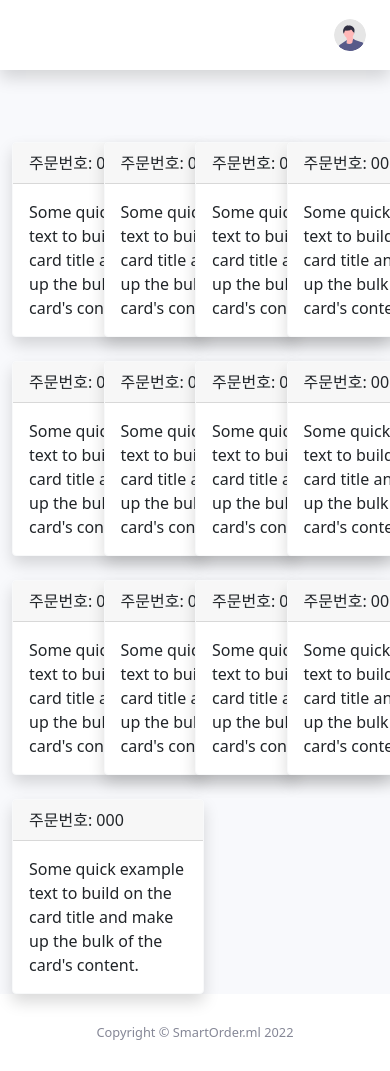
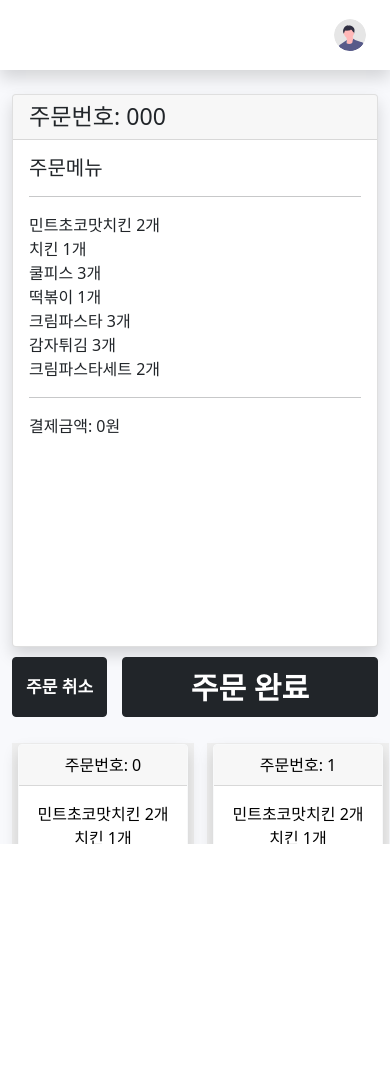
Before and after one commit to wkdtjrrms0/SmartOrder-java-frontend, a React (Create React App) app: page /stores/1/admin in a window 390 px wide. After the commit the page ends 844 px from the top, so only its background shows below. Built offline with nearby package versions, Linux system fonts and the light colour scheme.

Commit message:
Feat: Complete Layout
관리자 레이아웃 완료

```diff
--- a/src/components/Admin.css
+++ b/src/components/Admin.css
@@ -0,0 +1,65 @@
+.cardtext{
+    overflow: hidden;
+text-overflow: ellipsis;
+display: -webkit-box;
+-webkit-line-clamp: 5;
+-webkit-box-orient: vertical;
+height:115px;
+}
+
+.cardbody{
+    overflow: hidden;
+text-overflow: ellipsis;
+white-space: nowrap;
+}
+.card-body{
+    overflow-y:auto;
+}
+#orderCancel{
+        font-size: 19px
+    }
+#orderSuccess{
+        font-size: 30px
+    }
+@media (width <=1081px) {
+    #orderCancel{
+        font-size: 17px
+    }
+}
+@media (width <=1018px) {
+    #orderCancel{
+        font-size: 15px
+    }
+    #orderSuccess{
+        font-size: 21px
+    }
+}
+@media (width <=957px) {
+    #orderCancel{
+        font-size: 13px
+    }
+}
+@media (width <=895px) {
+    #orderCancel{
+        font-size: 10px
+    }
+}
+@media (width <=803px) {
+    #orderCancel{
+        font-size: 14px;
+        padding: 0;
+    }
+}
+@media (width <=766px) {
+    #orderSuccess{
+        font-size: 20px;
+    }
+}
+@media (width <=425px) {
+    #orderCancel{
+        font-size: 17px
+    }
+    #orderSuccess{
+        font-size: 30px
+    }
+}
--- a/src/components/Admin.js
+++ b/src/components/Admin.js
@@ -1,5 +1,6 @@
 import React from "react";
 import "./BootstrapTemplate/sb-admin-2.css";
+import "./Admin.css";
 import Card from "react-bootstrap/Card";
 import Row from "react-bootstrap/Row";
 import Col from "react-bootstrap/Col";
@@ -13,7 +14,7 @@ function Admin(props) {
           {/* <!-- Content Wrapper --> */}
           <div id="content-wrapper" className="d-flex flex-column">
             {/* <!-- Main Content --> */}
-            <div id="content">
+            <div id="content" style={{height:"100vh"}}>
               {/* <!-- Topbar --> */}
               <nav className="navbar navbar-expand navbar-light bg-white topbar mb-4 static-top shadow">
                 {/* <!-- Topbar Navbar --> */}
@@ -29,14 +30,8 @@ function Admin(props) {
                       aria-haspopup="true"
                       aria-expanded="false"
                     >
-                      <span className="mr-2 d-none d-lg-inline text-gray-600 small">
-                        Douglas McGee
-                      </span>
-                      <img
-                        className="img-profile rounded-circle"
-                        src="/undraw_profile.svg"
-                        alt=""
-                      />
+                      <span className="mr-2 d-none d-lg-inline text-gray-600 small"> Douglas McGee </span>
+                      <img className="img-profile rounded-circle" src="/undraw_profile.svg" alt=""/>
                     </a>
                     {/* <!-- Dropdown - User Information --> */}
                     <div
@@ -62,40 +57,63 @@ function Admin(props) {
               <div className="container-fluid">
                 {/* <!-- Content Row --> */}
                 <div className="row">
-                  <Row xs={4} md={4} className="g-4">
-                    {Array.from({ length: 13 }).map((_, idx) => (
+                  <div className="col-sm-3">
+                    <div class="card shadow">
+                      <h3 class="card-header">주문번호: 000</h3>
+                      <div class="card-body" style={{height: "60vh"}}>
+                        <h5 class="card-title">주문메뉴</h5>
+                        <hr/>
+                        <p class="card-text">
+                                  민트초코맛치킨 2개<br/>
+                                  치킨 1개<br/>
+                                  쿨피스 3개<br/>
+                                  떡볶이 1개<br/>
+                                  크림파스타 3개<br/>
+                                  감자튀김 3개<br/>
+                                  크림파스타세트 2개<br/>
+                          <hr/>
+                          결제금액: 0원
+                        </p>
+                      </div>
+                    </div>
+                    <div style={{display: "inline-block", width: "100%", height: "60px", position: "relative", top: "10px", margin:"0 0 30px 0"}}>
+                      <button id="orderCancel"className="btn btn-dark" style={{float: "left",width: "26%",height: "100%", fontWeight:"bold"}}>
+                          주문 취소
+                      </button>
+                      <button id="orderSuccess" className="btn btn-dark" style={{float: "right",width: "70%",height: "100%", fontWeight:"bold"}}>
+                          주문 완료
+                      </button>
+                    </div>
+                  </div>
+                  <div className="col-sm-9">
+                    <Row xs={2} sm={2} md={3} lg={4} xl={5} xxl={6} className="g-4">
+                      {Array.from({ length: 16 }).map((_, idx) => (
                         <Col key={idx}>
-                        <Card
-                          border="light"
-                          style={{ width: "12rem" }}
-                          className="card shadow h-100"
-                        >
-                          <Card.Header>주문번호: 000</Card.Header>
-                          <Card.Body>
-                            <Card.Text>
-                              Some quick example text to build on the card title
-                              and make up the bulk of the card's content.
+                          <button key={idx} style={{border: "none"}} onClick = {()=>console.log(idx + "번 클릭함")}>
+                            <Card border="light" style={{ width: "170px"}} className="card shadow h-100">
+                              <Card.Header>주문번호: {idx}</Card.Header>
+                              <Card.Body className="cardbody">
+                                <Card.Text className="cardtext">
+                                  민트초코맛치킨 2개<br/>
+                                  치킨 1개<br/>
+                                  쿨피스 3개<br/>
+                                  떡볶이 1개<br/>
+                                  크림파스타 3개<br/>
+                                  감자튀김 3개<br/>
+                                  크림파스타세트 2개<br/>
                                 </Card.Text>
                               </Card.Body>
                             </Card>
+                          </button>
                         </Col>
                       ))}
                     </Row>
                   </div>
                 </div>
+              </div>
               {/* <!-- /.container-fluid --> */}
             </div>
             {/* <!-- End of Main Content --> */}
-
-            {/* <!-- Footer --> */}
-            <footer className="sticky-footer bg-white">
-              <div className="container my-auto">
-                <div className="copyright text-center my-auto">
-                  <span>Copyright &copy; SmartOrder.ml 2022</span>
-                </div>
-              </div>
-            </footer>
-            {/* <!-- End of Footer --> */}
           </div>
           {/* <!-- End of Content Wrapper --> */}
         </div>
```
Also changed, not shown: public/manifest.json. Lines whose indentation alone changed are shown as unchanged.
